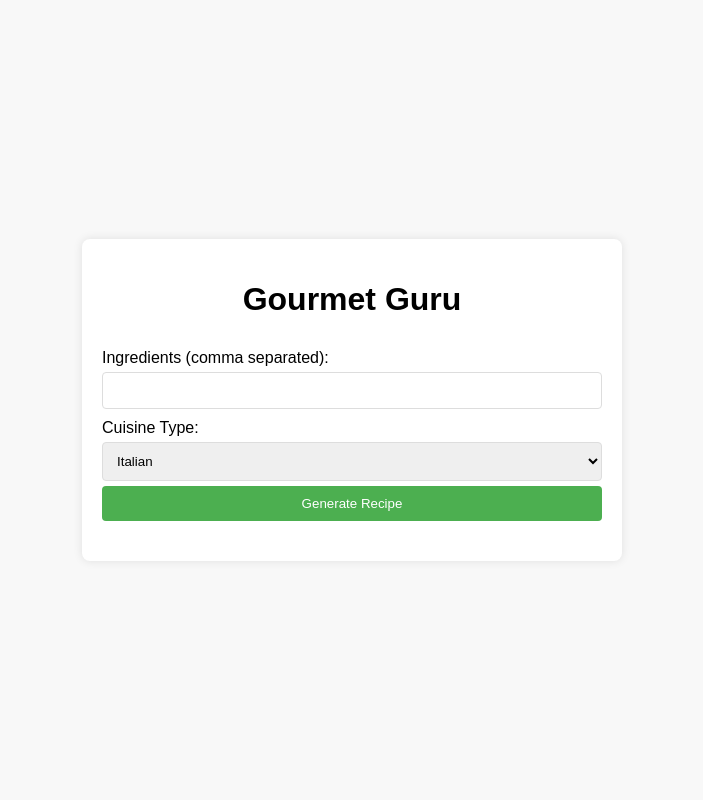
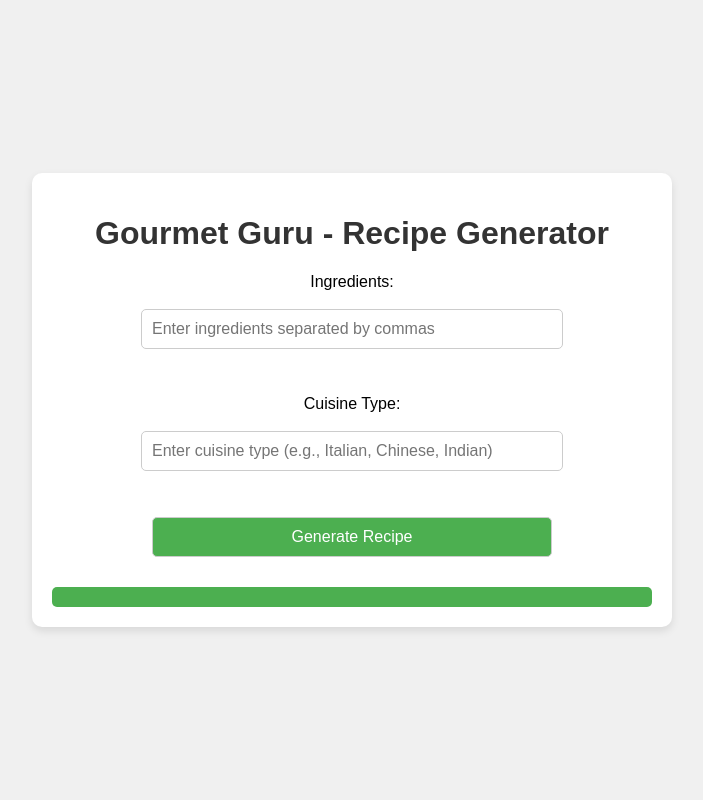
Before and after one commit to Rayruigal/Gourmet-Guru, a Flask app: page / in a window 1280 px wide. Shown: the whole page, without its empty margins (288-991 px from the left). Run offline with Flask 3, Linux system fonts and the light colour scheme.

Commit message:
make Cusine Type to be a free choice rather than a choice from a fixed list

```diff
--- a/templates/index.html
+++ b/templates/index.html
@@ -3,26 +3,116 @@
 <head>
     <meta charset="UTF-8">
     <meta name="viewport" content="width=device-width, initial-scale=1.0">
-    <title>Gourmet Guru</title>
-    <link rel="stylesheet" href="{{ url_for('static', filename='style.css') }}">
+    <title>Recipe Generator</title>
+    <style>
+        body {
+            display: flex;
+            justify-content: center;
+            align-items: center;
+            height: 100vh;
+            margin: 0;
+            background-color: #f0f0f0;
+            font-family: Arial, sans-serif;
+        }
+
+        #recipeContainer {
+            max-width: 600px;
+            width: 100%;
+            text-align: center;
+            background-color: white;
+            padding: 20px;
+            border-radius: 10px;
+            box-shadow: 0 4px 8px rgba(0, 0, 0, 0.1);
+        }
+
+        h1 {
+            color: #333;
+        }
+
+        #recipeForm {
+            display: flex;
+            flex-direction: column;
+            align-items: center;
+        }
+
+        #recipeForm input[type="text"],
+        #recipeForm button {
+            width: 100%;
+            max-width: 400px;
+            padding: 10px;
+            margin-bottom: 10px;
+            border: 1px solid #ccc;
+            border-radius: 5px;
+            font-size: 16px;
+        }
+
+        #recipeForm button {
+            background-color: #4CAF50;
+            color: white;
+            cursor: pointer;
+            transition: background-color 0.3s ease;
+        }
+
+        #recipeForm button:hover {
+            background-color: #45a049;
+        }
+
+        #recipeResult {
+            margin-top: 20px;
+            padding: 10px;
+            background-color: #4CAF50;
+            color: white;
+            border-radius: 5px;
+            font-size: 18px;
+            overflow-wrap: break-word;
+        }
+    </style>
 </head>
 <body>
-    <div class="container">
-        <h1>Gourmet Guru</h1>
+    <div id="recipeContainer">
+        <h1>Gourmet Guru - Recipe Generator</h1>
         <form id="recipeForm">
-            <label for="ingredients">Ingredients (comma separated):</label>
-            <input type="text" id="ingredients" name="ingredients" required>
-            <label for="cuisine">Cuisine Type:</label>
-            <select id="cuisine" name="cuisine" required>
-                <option value="Italian">Italian</option>
-                <option value="Chinese">Chinese</option>
-                <option value="Indian">Indian</option>
-                <!-- Add more cuisine types as needed -->
-            </select>
-            <button type="submit">Generate Recipe</button>
+            <label for="ingredients">Ingredients:</label><br>
+            <input type="text" id="ingredients" name="ingredients" placeholder="Enter ingredients separated by commas" required><br><br>
+
+            <label for="cuisine">Cuisine Type:</label><br>
+            <input type="text" id="cuisine" name="cuisine" placeholder="Enter cuisine type (e.g., Italian, Chinese, Indian)" required><br><br>
+
+            <button type="button" onclick="generateRecipe()">Generate Recipe</button>
         </form>
         <div id="recipeResult"></div>
     </div>
-    <script src="{{ url_for('static', filename='script.js') }}"></script>
+
+    <script>
+        function generateRecipe() {
+            const ingredients = document.getElementById('ingredients').value.split(',');
+            const cuisine = document.getElementById('cuisine').value;
+
+            const formData = {
+                ingredients: ingredients,
+                cuisine: cuisine
+            };
+
+            fetch('/generate_recipe', {
+                method: 'POST',
+                headers: {
+                    'Content-Type': 'application/json',
+                },
+                body: JSON.stringify(formData),
+            })
+            .then(response => response.json())
+            .then(data => {
+                if (data.error) {
+                    document.getElementById('recipeResult').innerText = `Error: ${data.error}`;
+                } else {
+                    document.getElementById('recipeResult').innerHTML = `<strong>Generated Recipe:</strong><br>${data.recipe}`;
+                }
+            })
+            .catch((error) => {
+                console.error('Error:', error);
+                document.getElementById('recipeResult').innerText = `Error: ${error.message}`;
+            });
+        }
+    </script>
 </body>
 </html>
```
